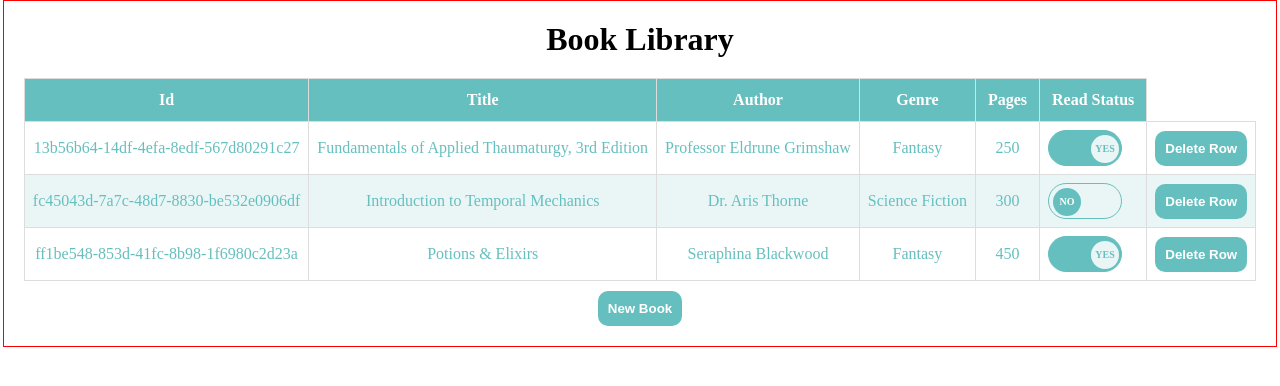
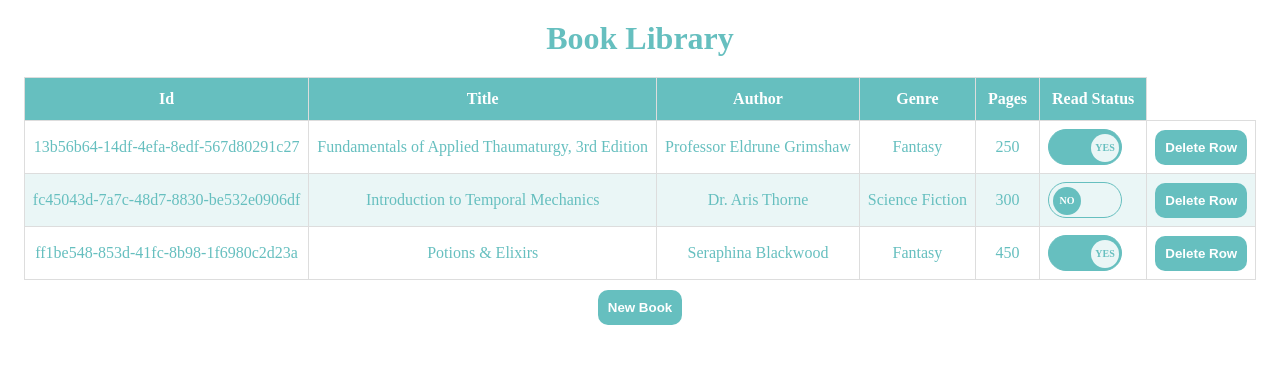
Before and after one commit to Xolicle/Library, a plain HTML site: page index.html in a window 1280 px wide. Drawn offline with Linux system fonts and the light colour scheme.

Commit message:
Editing ReadMe and removing a border

```diff
--- a/style.css
+++ b/style.css
@@ -15,10 +15,11 @@ body {
   /* margin: auto; */
   text-align: center;
   padding: 20px;
-  border: 1px solid red;
+  /* border: 1px solid red; */
 }
 h1 {
   margin-bottom: 20px;
+  color: #66bfbf;
 }
 .tableView table {
   border-collapse: collapse;
```
Also changed, not shown: 1 other file.
